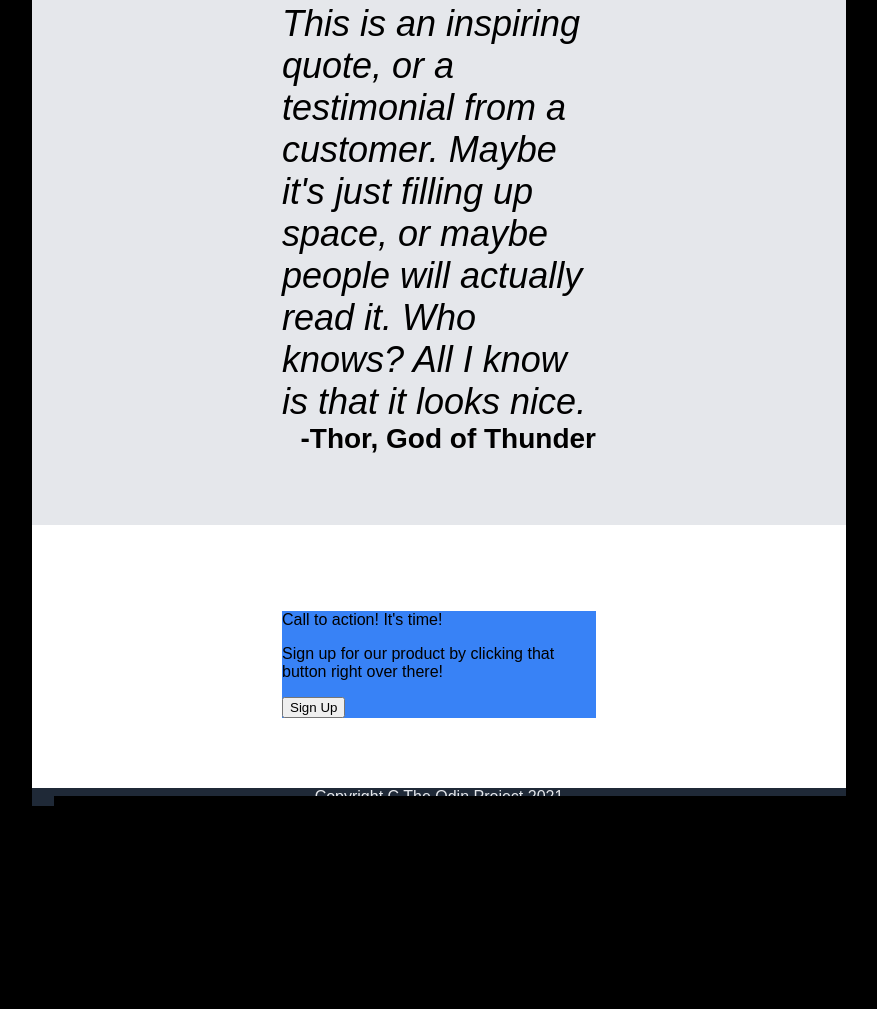
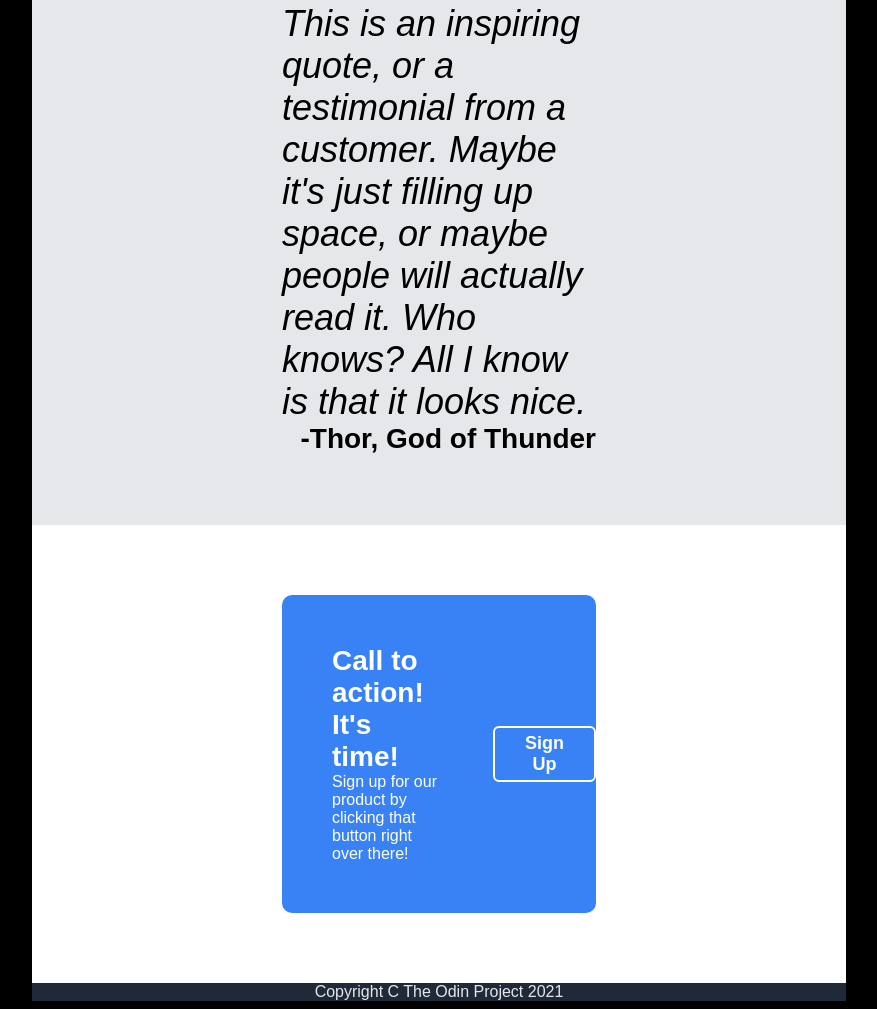
Before and after one commit to dsant2119/odin-landing-page, a plain HTML site: page index.html in a window 1280 px wide. Shown: the part 983-1992 px from the top of the page, without its empty margins (201-1078 px from the left). Before the commit the page ends 1797 px from the top, so only its background shows below. Drawn offline with Linux system fonts and the light colour scheme.

Commit message:
Add class to p element in modal. Style modal
Style various text elements
Style button (background color/text color)
Fix alignment and padding

```diff
--- a/index.html
+++ b/index.html
@@ -62,7 +62,7 @@
     <div class="sign-up">
         <div class="modal">
             <div class="modal-text">
-                <p>Call to action! It's time!</p>
+                <p class="p-font">Call to action! It's time!</p>
                 <p>Sign up for our product by clicking that button right over there!</p>
             </div>
 
--- a/style.css
+++ b/style.css
@@ -125,11 +125,40 @@ li {
 }
 
 .modal {
+    display: flex;
     background-color: #3882F6;
+    justify-content: space-around;
+    align-items: center;
+    border-radius: 10px;
 }
 
 .modal-text {
+    display: flex;
+    flex-direction: column;
+    padding: 50px;
+    color: white;
+}
 
+.modal-text > p {
+    padding: 0;
+    margin: 0;
+}
+
+.p-font {
+    font-size: 28px;
+    font-weight: bolder;
+}
+
+.modal button {
+    background-color: #3882F6;
+    color: white;
+    padding: 5px 30px;
+    border-radius: 6px;
+    border-style: solid;
+    border-color: white;
+    text-align: center;
+    font-weight: bold;
+    font-size: large;
 }
 
 .footer {
```
